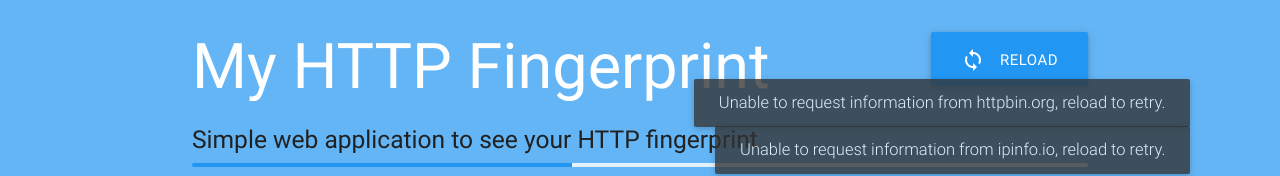
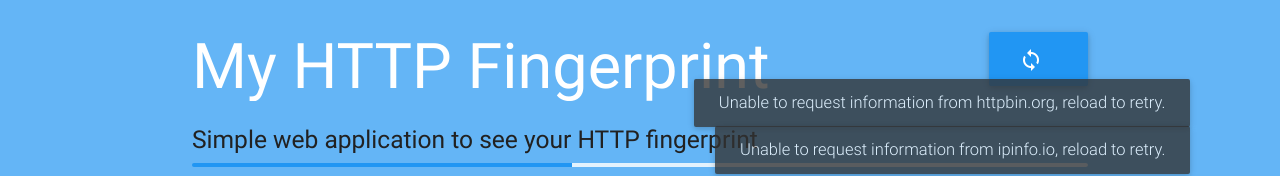
Before and after one commit to atarantini/myhttpfingerprint, a plain HTML site: page index.html in a window 1280 px wide. Shown: the top 176 px of the page. Drawn offline with nearby package versions, Linux system fonts and the light colour scheme; no server answers.

Commit message:
Fixed markup

```diff
--- a/index.html
+++ b/index.html
@@ -12,7 +12,7 @@
 <body class="blue lighten-2">
     <div class="container">
         <header>
-          <a href="#" onclick="location.reload(true);" class="right waves-effect waves-light btn-large blue"><i class="material-icons left">loop</i>Reload</a>
+          <a href="#" onclick="location.reload(true);" class="right waves-effect waves-light btn-large blue"><i class="material-icons left">loop</i></a>
           <div>
             <h1 class="white-text truncate">My HTTP Fingerprint</h1>
             <h5 class="grey-text text-darken-4 hide-on-small-only">Simple web application to see your HTTP fingerprint</h5>
@@ -31,7 +31,6 @@
 
             <div class="card-panel">
                 <h5>IP Address</h5>
-                <small class="grey-text">Address</small>
                 <div id="ip"></div>
             </div>
         </div>
```
